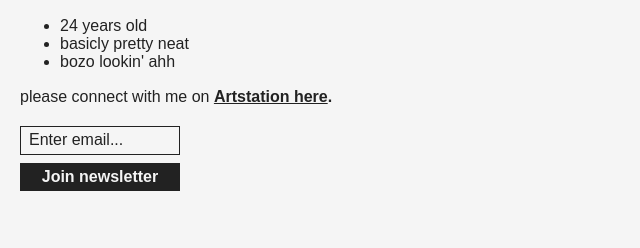
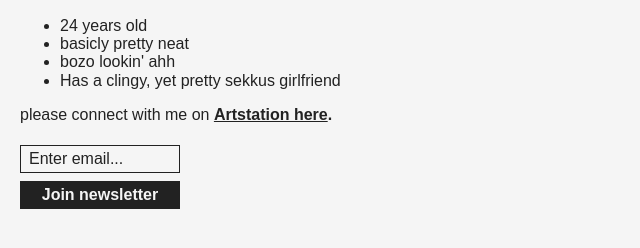
Before and after one commit to LukeTorre/LearningHTML, a website built with Vite: page index.html in a window 1280 px wide. Shown: the part 422-670 px from the top of the page, without its empty margins (0-640 px from the left). Built offline with nearby package versions, Linux system fonts and the light colour scheme; a web font is replaced by a local one.

Commit message:
Add files via upload

```diff
--- a/index.html
+++ b/index.html
@@ -14,6 +14,7 @@
          <li>24 years old</li>
          <li>basicly pretty neat</li>
          <li>bozo lookin' ahh</li>
+	 <li>Has a clingy, yet pretty sekkus girlfriend
          </ul>
          <p>please connect with me on <a href="https://www.artstation.com/torreey" target="blank"><strong>Artstation here<strong></a>.</p>
          <input type="text" placeholder="Enter email...">
```
